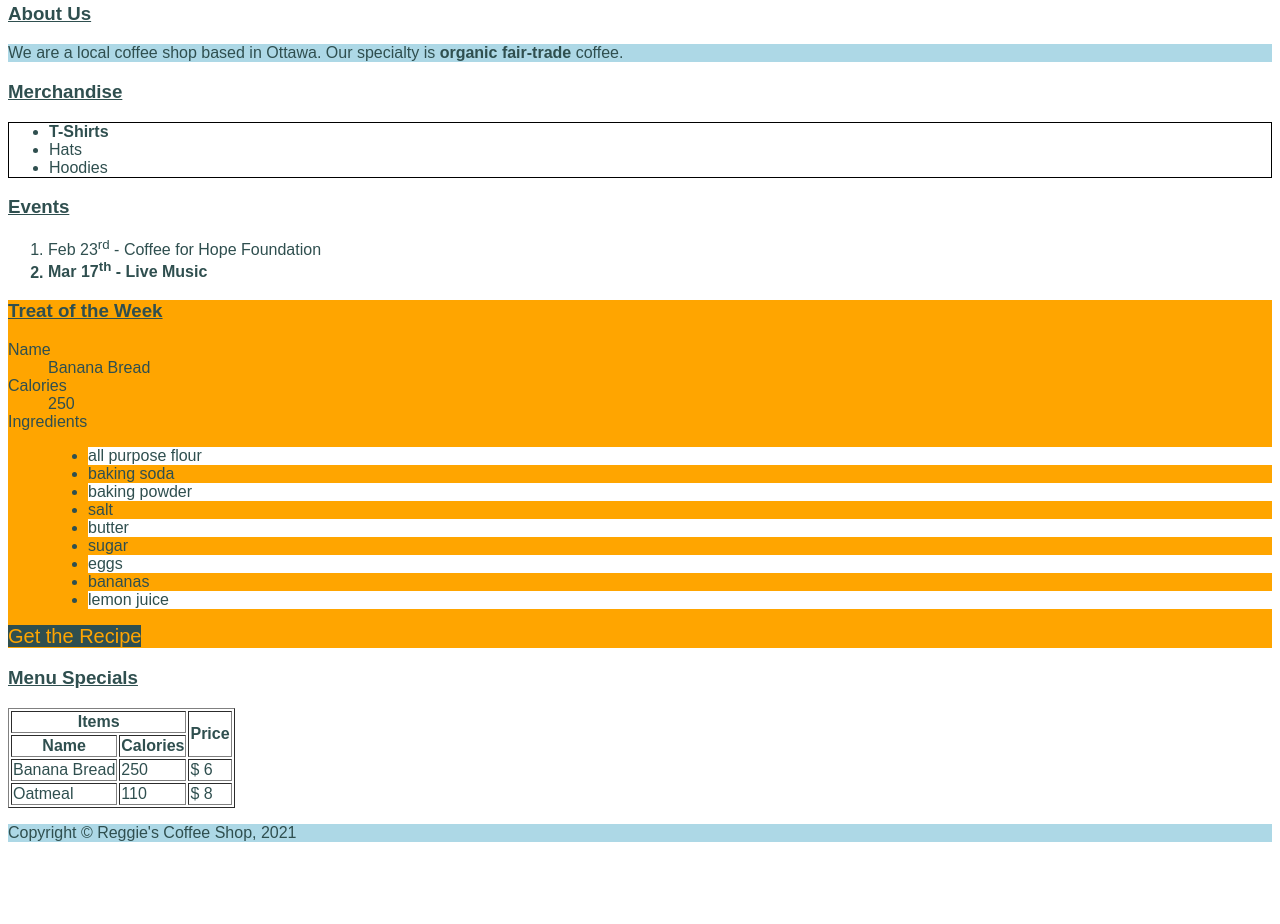
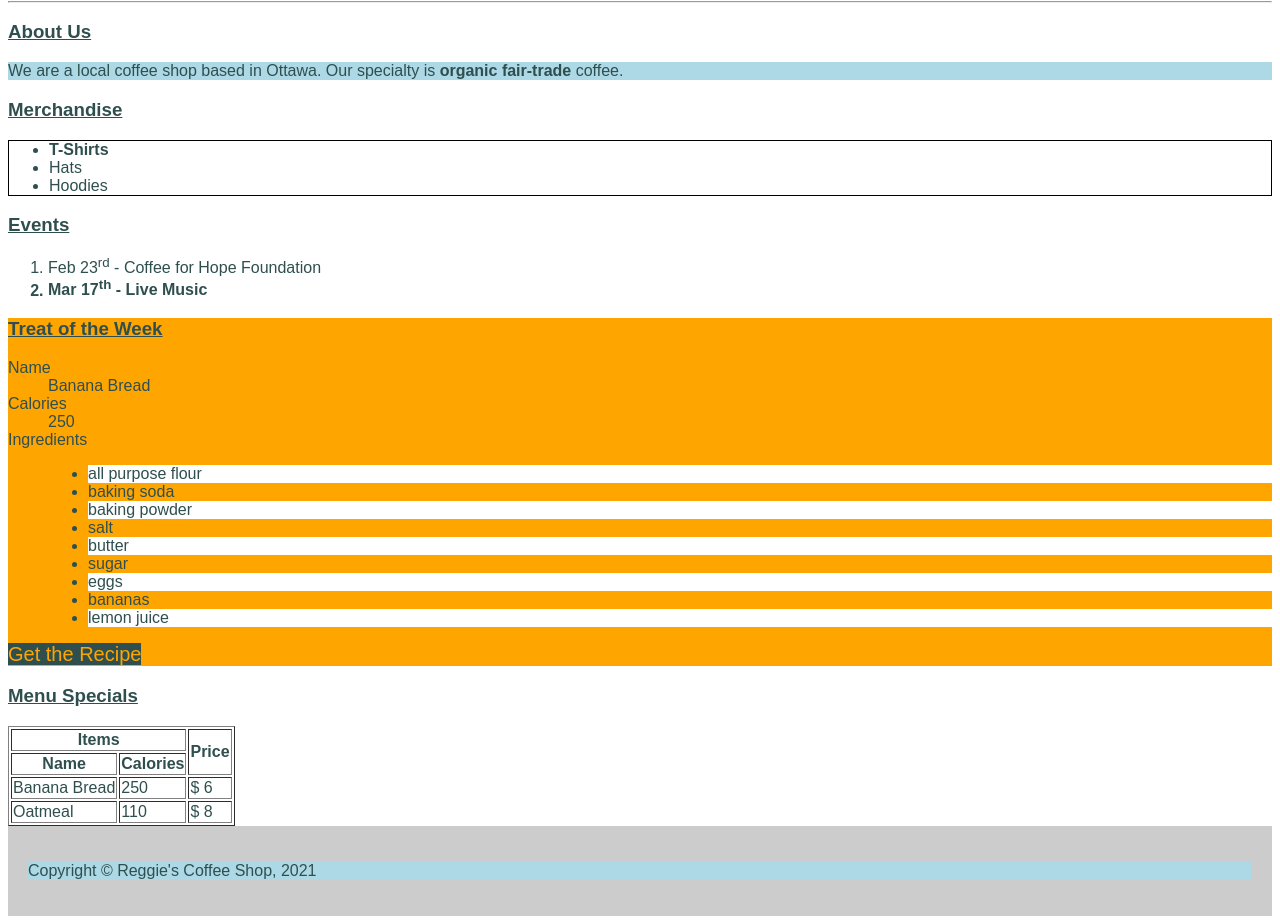
Before and after one commit to abhaysharma/mtm6130-21w-010, a plain HTML site: page week-5/index.html in a window 1280 px wide. Shown: the part 944-1868 px from the top of the page. Before the commit the page ends 1802 px from the top, so only its background shows below. Drawn offline with Linux system fonts and the light colour scheme.

Commit message:
completing week 5 demo

```diff
--- a/week-5/css/main.css
+++ b/week-5/css/main.css
@@ -1,13 +1,20 @@
 /* Command + / to add a comment block */
 body {
-  color: darkslategray;
+  /* !important will overwrite the cascading effect */
+  color: darkslategray !important;
   font-family: Arial, Helvetica, sans-serif;
+}
+
+/* cascading */
+body {
+  color: red;
 }
 
 h1 {
   color: white;
 }
 
+/* Specificity: 0001 */
 p {
   background-color: lightblue;
 }
@@ -21,6 +28,7 @@ h4 {
 }
 
 /* descendant selector */
+/* Specificity: 0002 */
 nav ul {
   list-style: none;
 }
@@ -32,6 +40,7 @@ nav ul a {
 }
 
 /* class name selector */
+/* Specificity: 0010 */
 .orange-link {
   background-color: darkslategray;
   color: orange;
@@ -39,6 +48,7 @@ nav ul a {
 }
 
 /* id selector */
+/* Specificity: 0100 */
 #treatofweek {
   background-color: orange;
 }
@@ -118,3 +128,26 @@ section ol li:last-child {
 dl ul li:nth-child(2n+1) {
   background-color: white;
 }
+
+/* CSS Specificity */
+
+/* specificity: 0002 */
+body footer {
+  background-color: rgb(0, 0, 0);
+}
+
+/* specificity: 0001 */
+footer {
+  background-color: #d5836c;
+  padding: 20px;
+}
+
+/* specificity: 0010 */
+.site-footer {
+  background-color: cornflowerblue;
+}
+
+/* specificity: 0011 */
+footer.site-footer {
+  background-color: rgba(0, 0, 0, 0.2);
+}
--- a/week-5/index.html
+++ b/week-5/index.html
@@ -33,6 +33,7 @@
         </li>
       </ul>
     </nav>
+    <a href="#treatofweek">Treat of the Week</a>
   </header>
   <!-- main content of the page -->
   <main>
```
